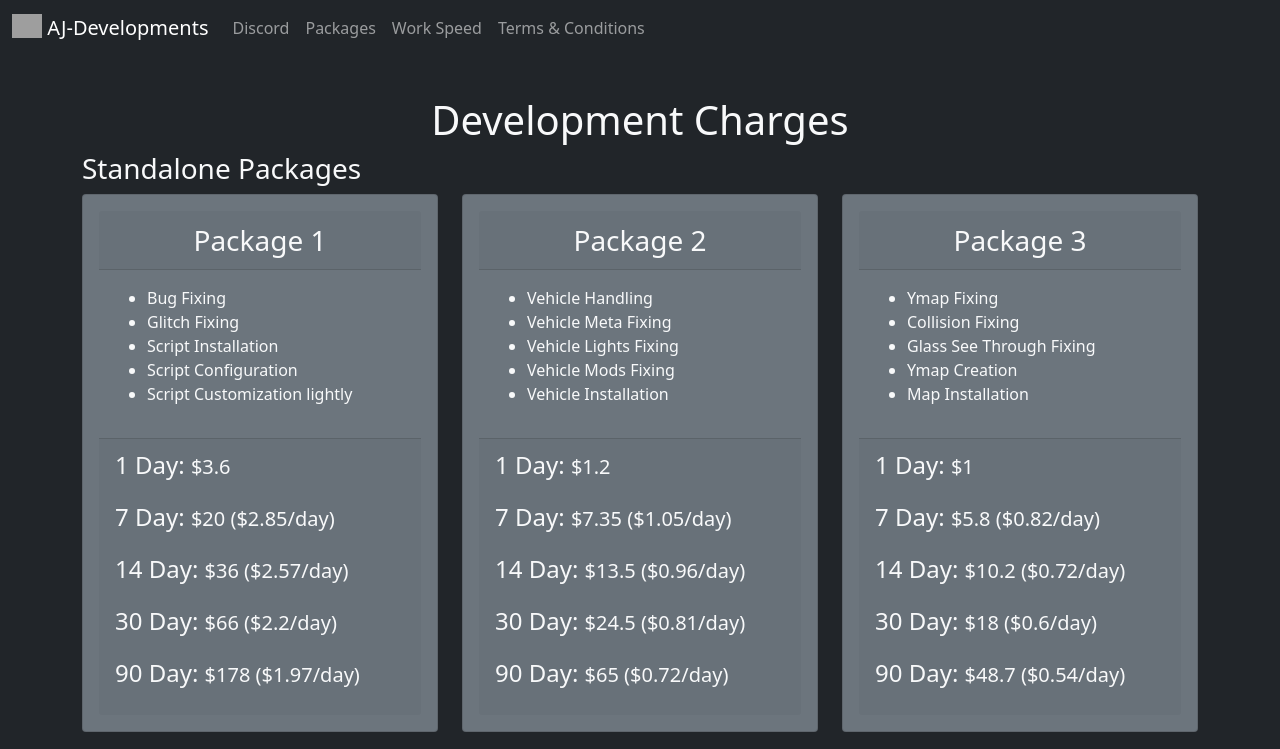
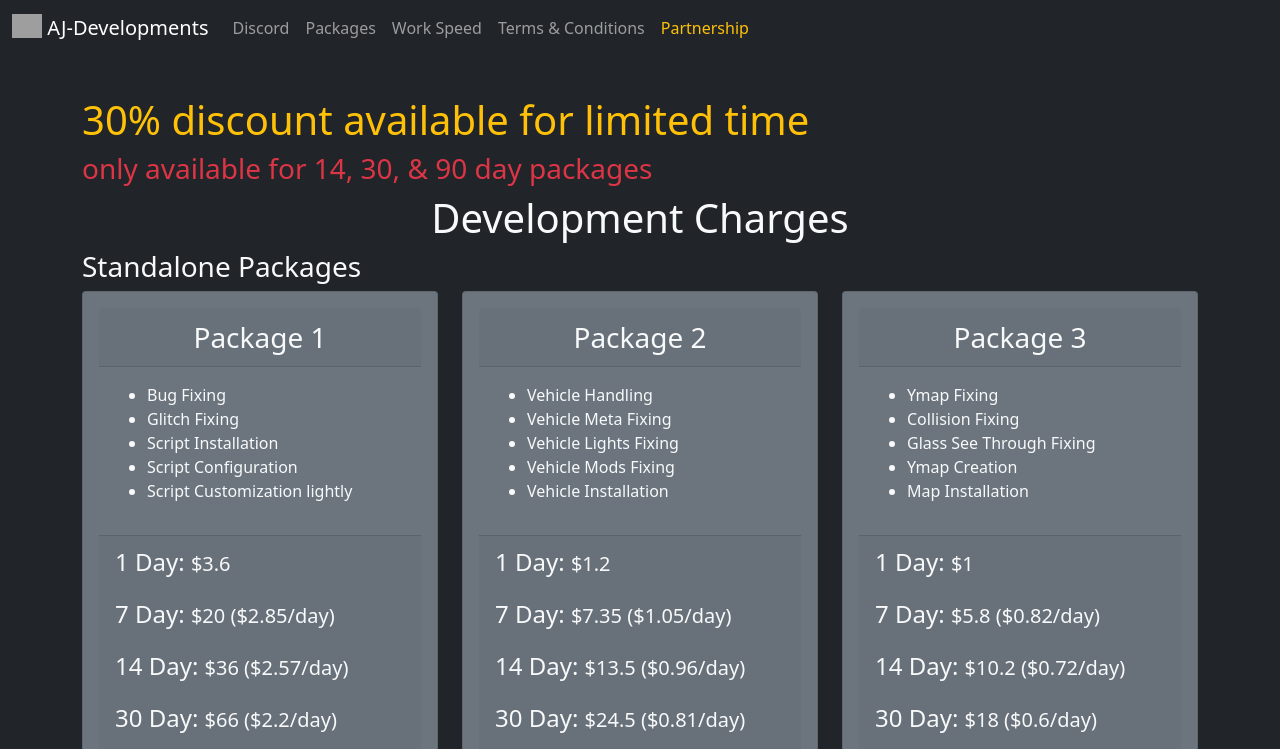
Before and after one commit to 9d-gamer/packages, a plain HTML site: page index.html in a window 1280 px wide. Shown: the top 749 px of the page. Drawn offline with nearby package versions, Linux system fonts and the light colour scheme; grey boxes are pictures that could not be loaded.

Commit message:
Update index.html

```diff
--- a/index.html
+++ b/index.html
@@ -56,6 +56,9 @@
                     <li class="nav-item">
                         <a class="nav-link" aria-current="page" href="#conditions">Terms & Conditions</a>
                     </li>
+                    <li class="nav-item">
+                        <a class="nav-link text-warning" aria-current="page" href="https://collabs.aj-developments.com">Partnership</a>
+                    </li>
                 </ul>
             </div>
         </div>
@@ -64,6 +67,8 @@
     <br>
     <br>
     <div class="container mt-4">
+        <h1 class="fs-1 text-warning">30% discount available for limited time</h1>
+        <h1 class="fs-3 text-danger">only available for 14, 30, & 90 day packages</h1>
         <h1 class="fs-1 text-center text-light">Development Charges</h1>
         <h3 class="fs-3 text-light">Standalone Packages</h3>
         <div class="row row-cols-1 row-cols-md-3">
@@ -366,7 +371,7 @@
         <p class="fs-3 text-center text-light">Package 2 Contents will take <span class="text-warning">Min:04 hour Max:36 hour</span> after report</p>
         <p class="fs-3 text-center text-light">Package 3 Contents will take <span class="text-warning">Min:04 hour Max:36 hour</span> after report</p>
         <p class="fs-3 text-center text-light">Package 4 Contents will take <span class="text-warning">Min:12 hour Max:60 hour</span> after report</p>
-        <p class="fs-3 text-center text-light">Package 4 Contents will take <span class="text-warning">Min:16 hour Max:100 hour</span> after report</p>
+        <p class="fs-3 text-center text-light">Package 5 Contents will take <span class="text-warning">Min:16 hour Max:100 hour</span> after report</p>
     </div>
     <br>
     <br>
```
